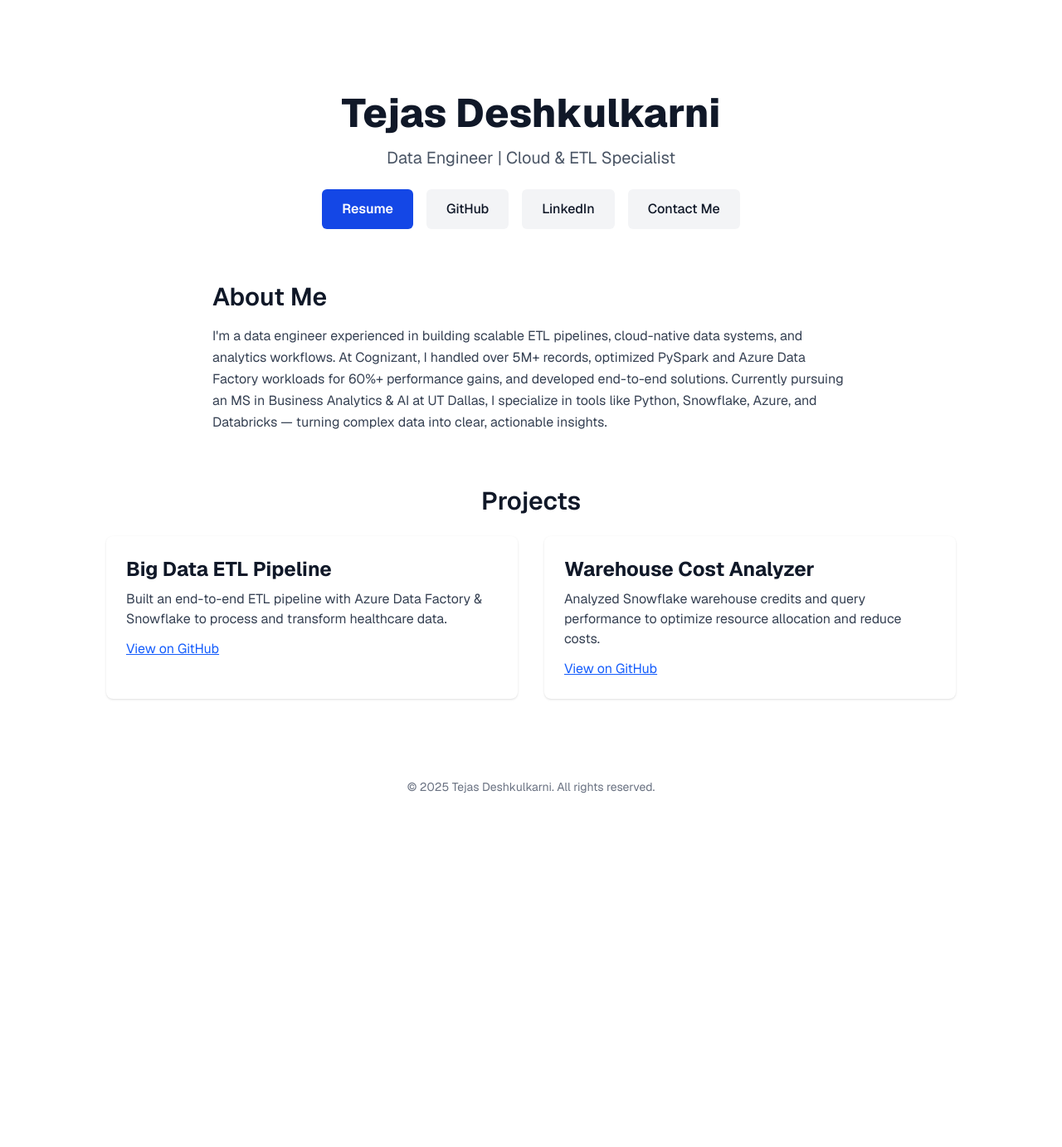
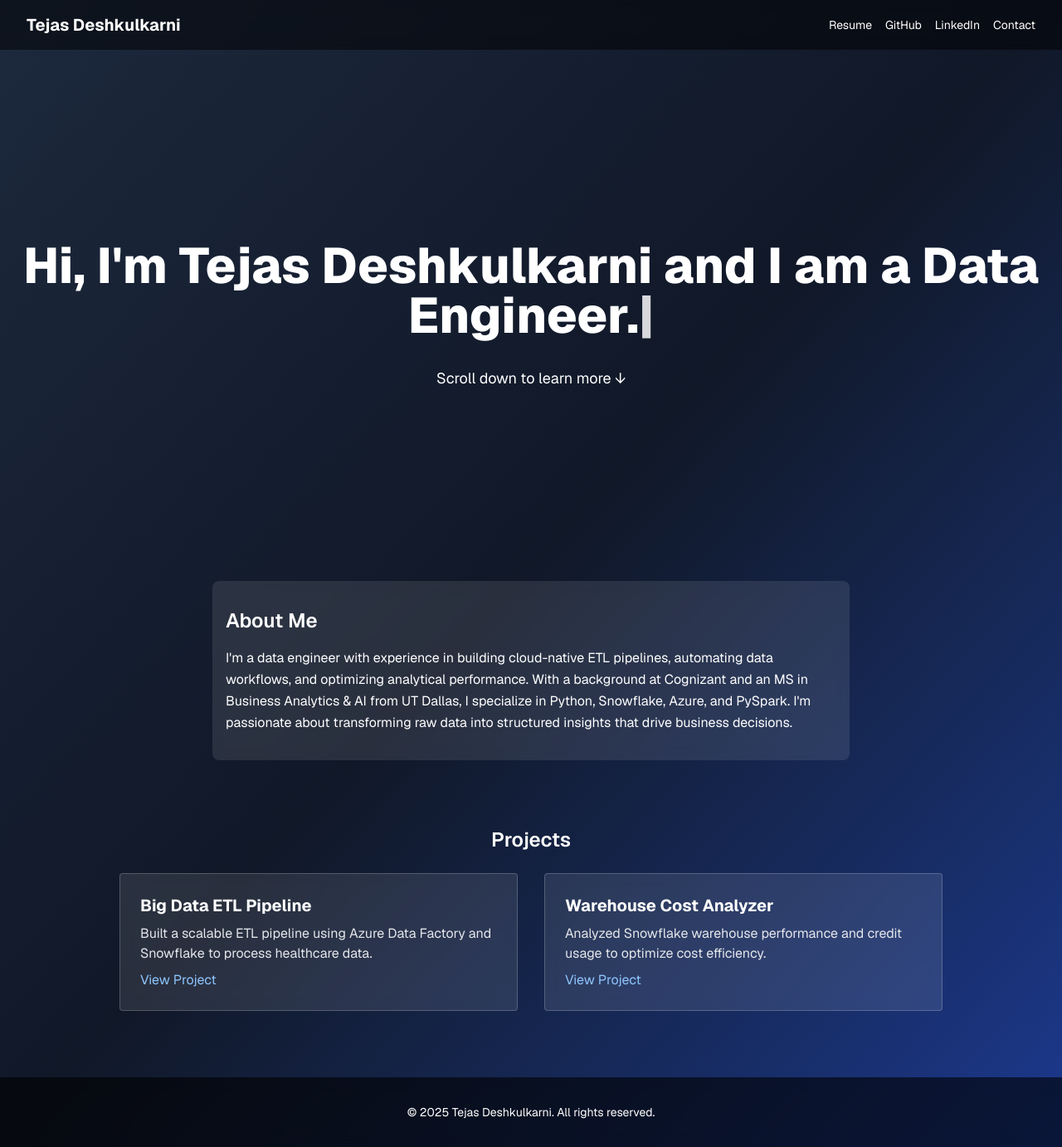
Before and after one commit to Tejasdk22/tejas-portfolio, a Next.js app in the folder portfolio/: page / in a window 1280 px wide. Shown: the whole page at 83% size. Before the commit the page ends 1038 px from the top, so only its background shows below. Built offline with nearby package versions, Linux system fonts and the light colour scheme.

Commit message:
Refactor portfolio page with dark theme, typing effect, and improved design
Co-authored-by: txd230017 <txd230017@utdallas.edu>

```diff
--- a/portfolio/src/app/page.tsx
+++ b/portfolio/src/app/page.tsx
@@ -1,51 +1,128 @@
+// src/app/page.tsx
+'use client'
+
+import { useEffect, useState } from "react";
+
 export default function Home() {
+  const [text, setText] = useState("");
+  const fullText = "Hi, I'm Tejas Deshkulkarni and I am a Data Engineer.";
+
+  useEffect(() => {
+    let index = 0;
+    const timer = setInterval(() => {
+      setText(fullText.slice(0, index++));
+      if (index > fullText.length) clearInterval(timer);
+    }, 50);
+    return () => clearInterval(timer);
+  }, []);
+
   return (
-    <main className="min-h-screen bg-white text-gray-900 p-6 sm:p-12 font-sans">
+    <>
+      <style jsx>{`
+        @keyframes fadeIn {
+          0% { opacity: 0; transform: translateY(20px); }
+          100% { opacity: 1; transform: translateY(0); }
+        }
+        .animate-fade-in {
+          animation: fadeIn 1.5s ease-out forwards;
+        }
+        .animate-fade-in-slow {
+          animation: fadeIn 2.5s ease-out forwards;
+        }
+      `}</style>
+
+      <main className="min-h-screen bg-gradient-to-br from-slate-800 via-gray-900 to-blue-900 font-sans text-white">
+        {/* Navigation Bar */}
+        <nav className="w-full flex justify-between items-center px-8 py-4 bg-black/50 backdrop-blur-sm">
+          <div className="text-xl font-bold text-white">Tejas Deshkulkarni</div>
+          <div className="flex gap-4">
+            <a
+              href="/resume.pdf"
+              target="_blank"
+              className="text-sm text-white hover:text-blue-300 transition"
+            >
+              Resume
+            </a>
+            <a
+              href="https://github.com/yourusername"
+              target="_blank"
+              className="text-sm text-white hover:text-blue-300 transition"
+            >
+              GitHub
+            </a>
+            <a
+              href="https://linkedin.com/in/tejas-deshkulkarni"
+              target="_blank"
+              className="text-sm text-white hover:text-blue-300 transition"
+            >
+              LinkedIn
+            </a>
+            <a
+              href="mailto:tejasdeshus11@gmail.com"
+              className="text-sm text-white hover:text-blue-300 transition"
+            >
+              Contact
+            </a>
+          </div>
+        </nav>
+
         {/* Hero Section */}
-      <header className="max-w-3xl mx-auto text-center py-16">
-        <h1 className="text-5xl font-extrabold mb-4">Tejas Deshkulkarni</h1>
-        <p className="text-xl text-gray-600 mb-6">
-          Data Engineer | Cloud & ETL Specialist
-        </p>
-        <div className="flex justify-center gap-4 flex-wrap">
-          <a href="/resume.pdf" target="_blank" className="bg-blue-700 hover:bg-blue-800 text-white px-6 py-3 rounded-md font-semibold transition-colors">Resume</a>
-          <a href="https://github.com/yourusername" target="_blank" className="bg-gray-100 hover:bg-gray-200 text-gray-900 px-6 py-3 rounded-md font-medium transition-colors">GitHub</a>
-          <a href="https://www.linkedin.com/in/tejas-deshkulkarni" target="_blank" className="bg-gray-100 hover:bg-gray-200 text-gray-900 px-6 py-3 rounded-md font-medium transition-colors">LinkedIn</a>
-          <a href="mailto:tejasdeshus11@gmail.com" className="bg-gray-100 hover:bg-gray-200 text-gray-900 px-6 py-3 rounded-md font-medium transition-colors">Contact Me</a>
-        </div>
-      </header>
+        <section className="flex flex-col items-center justify-center text-center min-h-[80vh] px-4">
+          <h1 className="text-4xl sm:text-5xl md:text-6xl font-extrabold animate-fade-in">
+            {text}<span className="animate-pulse">|</span>
+          </h1>
+          <p className="mt-8 text-lg animate-fade-in-slow">Scroll down to learn more ↓</p>
+        </section>
 
-      {/* About Section */}
-      <section className="max-w-3xl mx-auto mb-16">
-        <h2 className="text-3xl font-semibold mb-4">About Me</h2>
-        <p className="leading-relaxed text-gray-700">
-          I'm a data engineer experienced in building scalable ETL pipelines, cloud-native data systems, and analytics workflows. At Cognizant, I handled over 5M+ records, optimized PySpark and Azure Data Factory workloads for 60%+ performance gains, and developed end-to-end solutions. Currently pursuing an MS in Business Analytics & AI at UT Dallas, I specialize in tools like Python, Snowflake, Azure, and Databricks — turning complex data into clear, actionable insights.
+        {/* About Me Section */}
+        <section className="max-w-3xl mx-auto px-4 mb-20 bg-white/10 backdrop-blur-sm rounded-lg p-8 text-white">
+          <h2 className="text-2xl font-semibold mb-4">About Me</h2>
+          <p className="leading-relaxed">
+            I'm a data engineer with experience in building cloud-native ETL pipelines, automating data workflows,
+            and optimizing analytical performance. With a background at Cognizant and an MS in Business Analytics & AI
+            from UT Dallas, I specialize in Python, Snowflake, Azure, and PySpark. I'm passionate about transforming
+            raw data into structured insights that drive business decisions.
           </p>
         </section>
 
         {/* Projects Section */}
-      <section className="max-w-5xl mx-auto mb-16">
-        <h2 className="text-3xl font-semibold mb-6 text-center">Projects</h2>
+        <section className="max-w-5xl mx-auto px-4 mb-20">
+          <h2 className="text-2xl font-semibold mb-6 text-center text-white">Projects</h2>
           <div className="grid grid-cols-1 md:grid-cols-2 gap-8">
-          {/* Project Card 1 */}
-          <div className="bg-white rounded-lg p-6 shadow-sm">
-            <h3 className="text-2xl font-bold">Big Data ETL Pipeline</h3>
-            <p className="mt-2 text-gray-700">Built an end-to-end ETL pipeline with Azure Data Factory & Snowflake to process and transform healthcare data.</p>
-            <a href="https://github.com/yourusername/etl-pipeline" target="_blank" className="text-blue-600 underline mt-3 block">View on GitHub</a>
+            <div className="p-6 border border-white/20 rounded hover:shadow-lg transition bg-white/10 backdrop-blur-sm">
+              <h3 className="text-xl font-bold mb-2 text-white">Big Data ETL Pipeline</h3>
+              <p className="mb-2 text-gray-200">
+                Built a scalable ETL pipeline using Azure Data Factory and Snowflake to process healthcare data.
+              </p>
+              <a
+                href="https://github.com/yourusername/etl-pipeline"
+                target="_blank"
+                className="text-blue-300 hover:underline"
+              >
+                View Project
+              </a>
             </div>
-          {/* Project Card 2 */}
-          <div className="bg-white rounded-lg p-6 shadow-sm">
-            <h3 className="text-2xl font-bold">Warehouse Cost Analyzer</h3>
-            <p className="mt-2 text-gray-700">Analyzed Snowflake warehouse credits and query performance to optimize resource allocation and reduce costs.</p>
-            <a href="https://github.com/yourusername/snowflake-finops" target="_blank" className="text-blue-600 underline mt-3 block">View on GitHub</a>
+            <div className="p-6 border border-white/20 rounded hover:shadow-lg transition bg-white/10 backdrop-blur-sm">
+              <h3 className="text-xl font-bold mb-2 text-white">Warehouse Cost Analyzer</h3>
+              <p className="mb-2 text-gray-200">
+                Analyzed Snowflake warehouse performance and credit usage to optimize cost efficiency.
+              </p>
+              <a
+                href="https://github.com/yourusername/snowflake-finops"
+                target="_blank"
+                className="text-blue-300 hover:underline"
+              >
+                View Project
+              </a>
             </div>
           </div>
         </section>
 
         {/* Footer */}
-      <footer className="py-8 text-center text-gray-500 text-sm">
+        <footer className="text-center text-sm text-white py-8 bg-black/60 backdrop-blur">
           © {new Date().getFullYear()} Tejas Deshkulkarni. All rights reserved.
         </footer>
       </main>
+    </>
   );
 }
```
Lines whose indentation alone changed are shown as unchanged.
